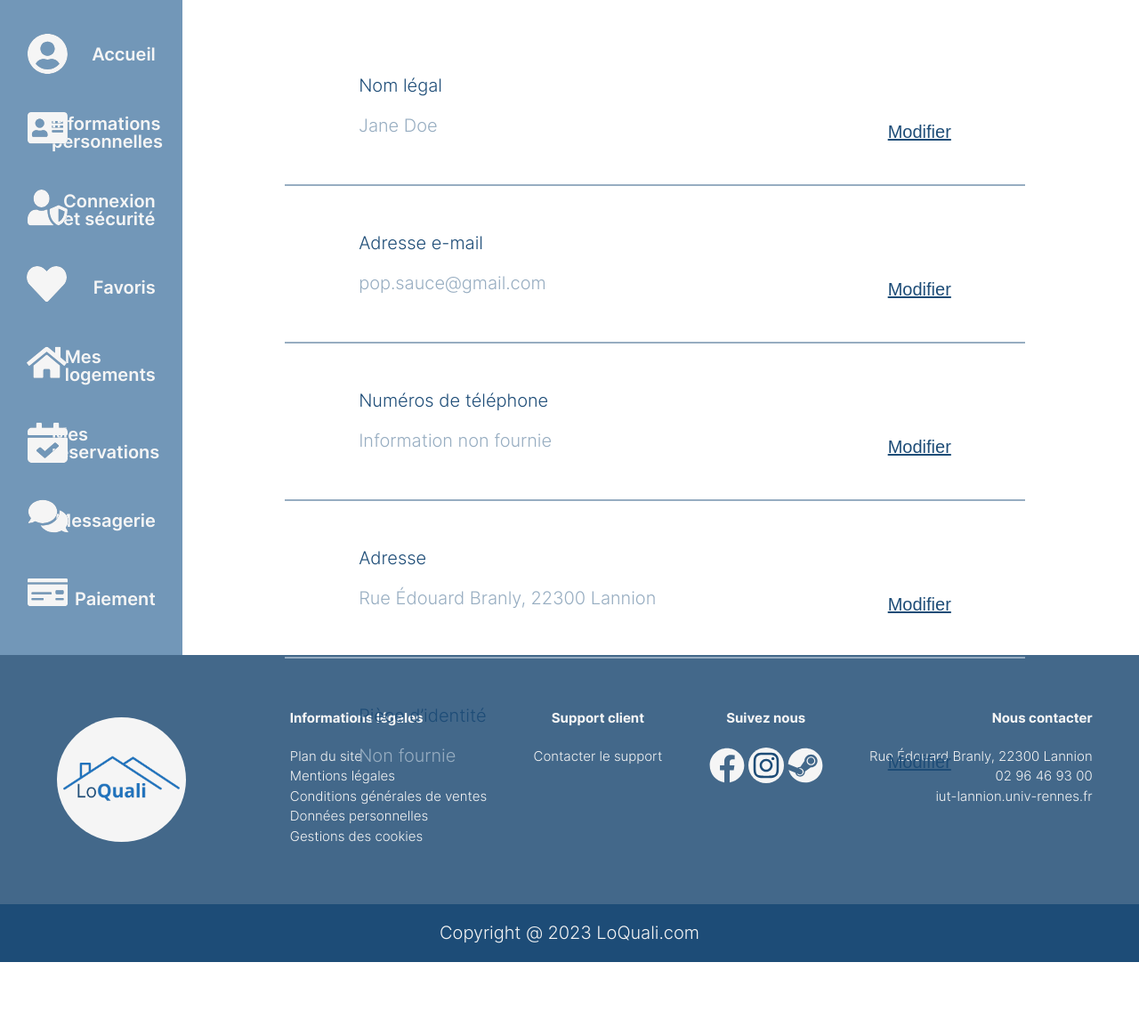
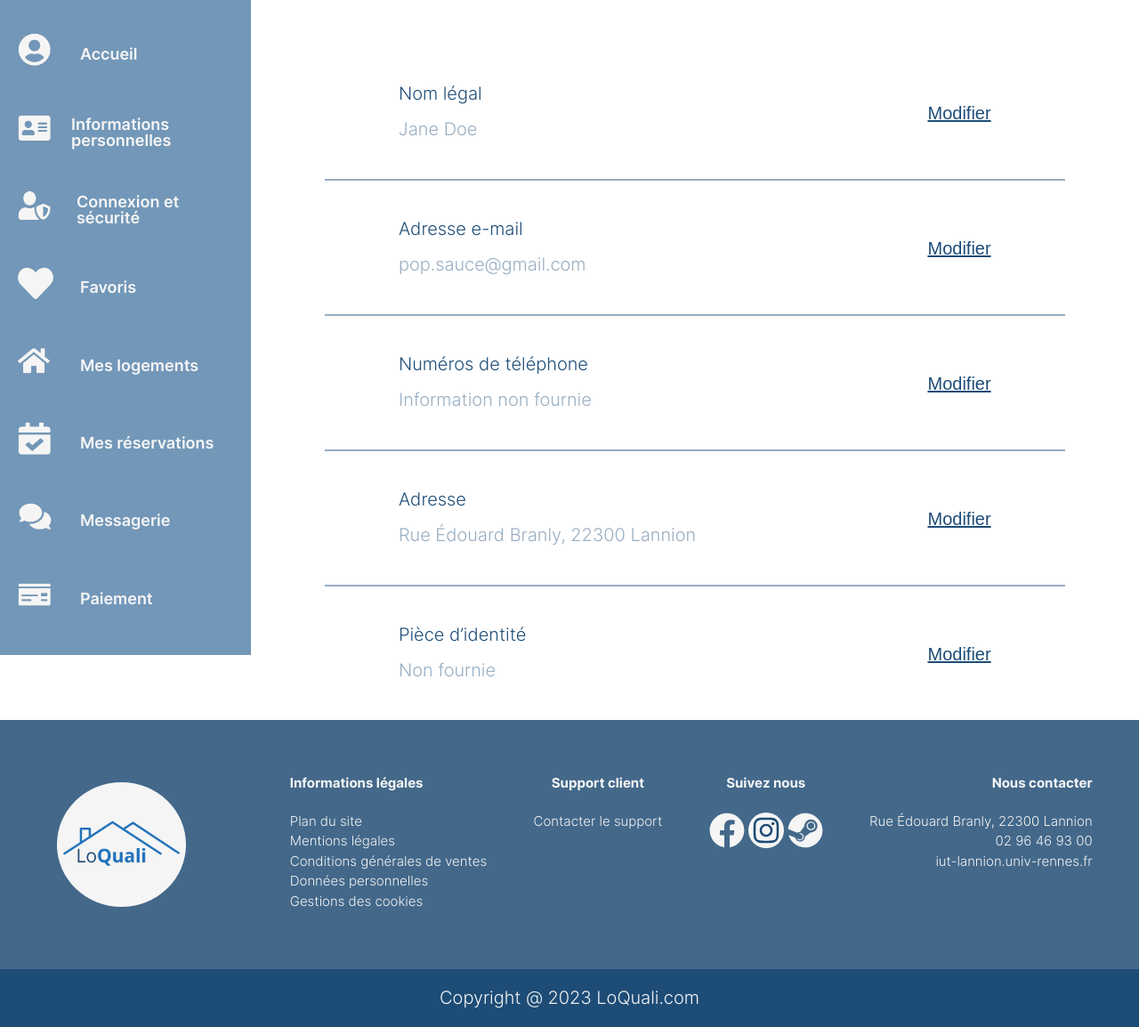
Before and after one commit to cbroussey/loquali, a PHP site: page /devis/comptesInfos.php in a window 1280 px wide. Shown: the part 64-1218 px from the top of the page at 89% size. Before the commit the page ends 1145 px from the top, so only its background shows below. Run offline with PHP 8.4, Linux system fonts and the light colour scheme.

Commit message:
changement quoicoubeh

```diff
--- a/siteLinks/asset/css/style.css
+++ b/siteLinks/asset/css/style.css
@@ -3700,7 +3700,7 @@ margin:10% 0 5% 0;
 /************************** COMPTE - PAGES **************************/
 
 .nav {
-    width: 16vw;
+    width: 20%;
     height: 92vh;
     background-color: #7297B8;
     display: flex;
@@ -3720,10 +3720,9 @@ margin:10% 0 5% 0;
     color: var(--secondBG);
     font-size: 20px;
     font-weight: 500;;
-    padding-left: 28px;
+    padding-left: 30px;
     display: flex;
     align-items: center;
-
 }
 
 .img-area{
@@ -3796,13 +3795,37 @@ margin:10% 0 5% 0;
   display:none;
 }
 
+@media screen and (min-width: 0px) and (max-width: 1300px) {
+  .nav figcaption {
+    font-size: 18px;
+    font-weight: 500;
+    padding-left: 20px;
+  }
+
+  .nav {
+    width: 22%;
+    height: 92vh;
+  }
+
+  .img-area img{
+    height: 40px;
+    width: 40px;
+  }
+
+  .nav figure {
+    margin: 0 20px;
+  }
+
+}
+
+
 /********* PAGE INFOS PERSO **********/
 
 #compteInfosPerso {
-  position: absolute;
+  position: relative;
   color: #1D4C77;
-  top: 12%;
-  left: 25%;
+  margin-left: auto;
+  margin-right: auto;
   width: 65%;
   height: auto;
 
@@ -3821,12 +3844,10 @@ margin:10% 0 5% 0;
   margin-top: 15px;
 }
 
-
-
 .modifications{
   float: right;
   right: 0;
-  margin-top: -20px;
+  margin-top: -45px;
   margin-bottom: 10px;
 
   color: #1d4c77;
@@ -3854,13 +3875,50 @@ margin:10% 0 5% 0;
   width: 100%;
 }
 
+@media screen and (min-width: 0px) and (max-width: 1300px) {
+
+  .lignes {
+    padding-top: 40px;
+    padding-bottom: 40px;
+    margin:  0 10%;
+  }
+
+  .modifications{
+    font-size: 20px;
+    font-weight: 400;
+  }
+
+  .displayInfos{
+    margin-top: 10px;
+  }
+
+  #compteInfosPerso {
+    margin-top: 4%;
+  }
+
+  #compteInfosPerso input {
+    width: 250px;
+    padding: 5px;
+    margin-right: 10px;
+    margin-top: 15px;
+  }
+
+  .separateurgenre{
+    background: #97ADC1;
+    height: 2px;
+    width: 100%;
+  }
+
+}
+
+
 /********* PAGE CONNEXION SECURITE **********/
 
 #compteConnection {
-  position: absolute;
+  position: relative;
   color: #1D4C77;
-  top: 12%;
-  left: 25%;
+  margin-left: auto;
+  margin-right: auto;
   width: 65%;
   height: auto;
 
@@ -3873,6 +3931,13 @@ margin:10% 0 5% 0;
   color: #771D2D;
   text-decoration: #771D2D underline;
 }
+
+@media screen and (min-width: 0px) and (max-width: 1300px) {
+  #compteConnection {
+    margin-top: 4%;
+  }
+}
+
 
 @media screen and (min-width: 0px) and (max-width: 1100px) {
 
```
